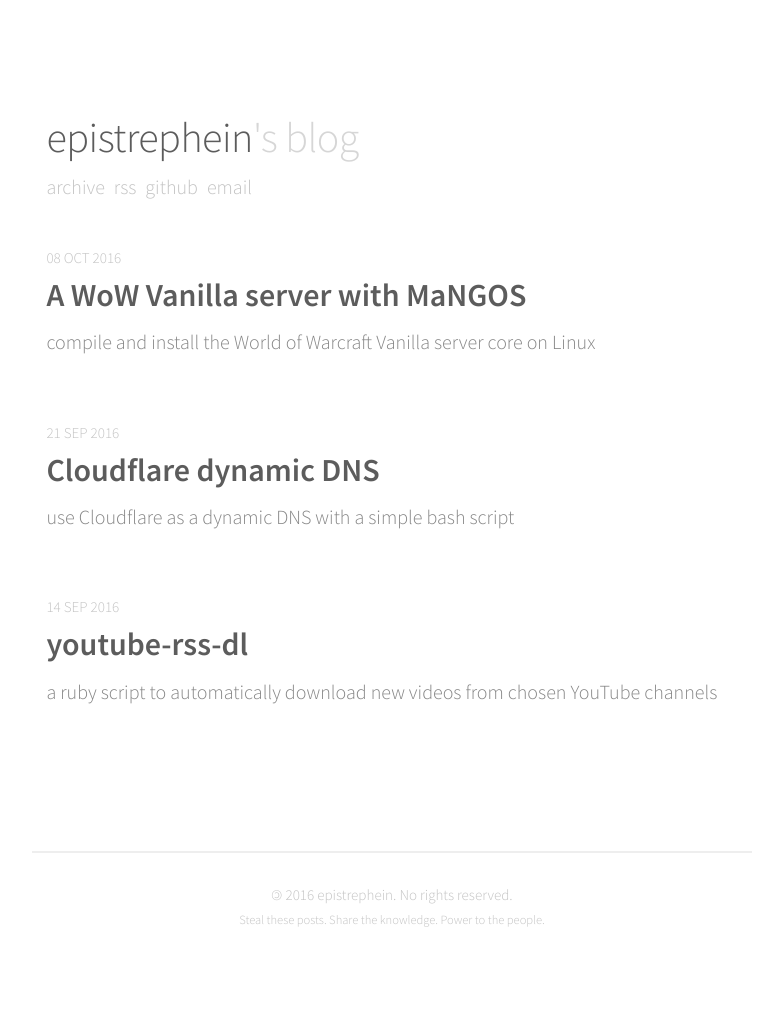
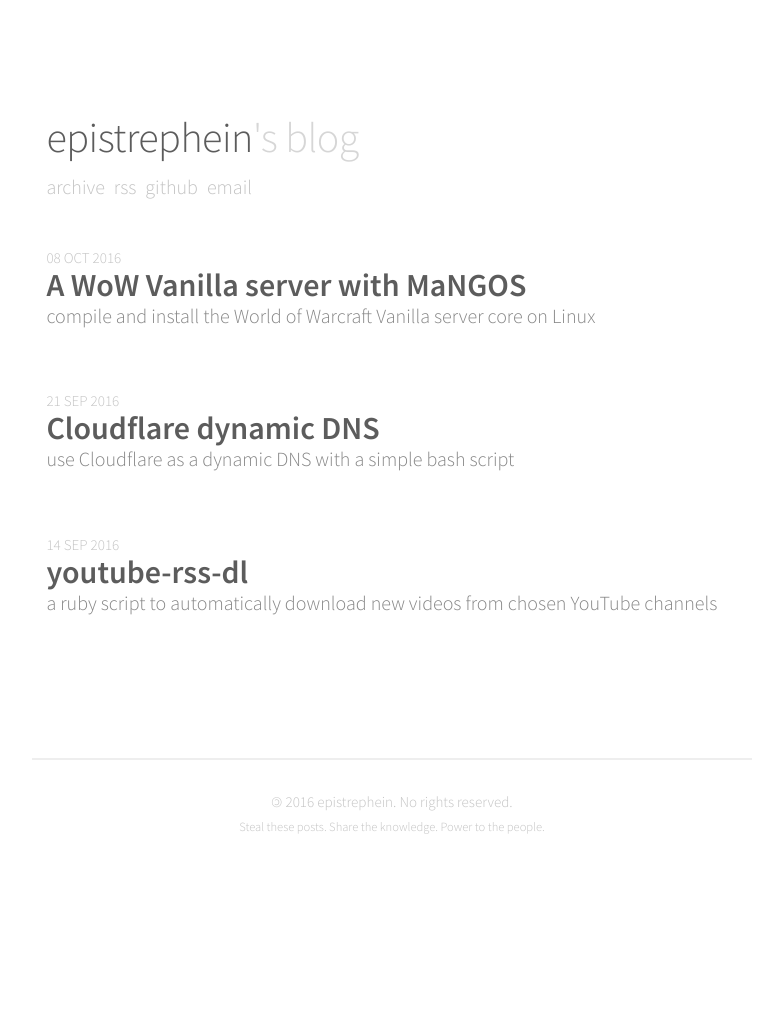
Before and after one commit to epistrephein/blog.epistrephe.in, a Jekyll site: the page built from index.html, in a window 1280 px wide. Shown: the whole page, without its empty margins (248-1031 px from the left). Built offline with Jekyll 4.4.1, drawn with Linux system fonts in a browser that asks for light colours; nearby versions of some CDN libraries; the list of posts is cut into pages by our own code; after the commit the page ends 938 px from its top, so only the background shows below that.

Commit message:
fixed line height in post list

```diff
--- a/_sass/_site.scss
+++ b/_sass/_site.scss
@@ -172,8 +172,9 @@ body {
 
     &-title {
       margin-bottom: .25rem;
-      font-size : 1.6rem;
+      font-size: 1.6rem;
       font-weight: 600;
+      line-height: 1.5rem;
     }
 
     &-date {
@@ -185,7 +186,8 @@ body {
     &-desc {
 			color: lighten($base-color, 20);
       margin-bottom: .25rem;
-      font-size :1rem;
+      font-size: 1rem;
+      line-height: 1.1rem;
     }
   }
 
```
